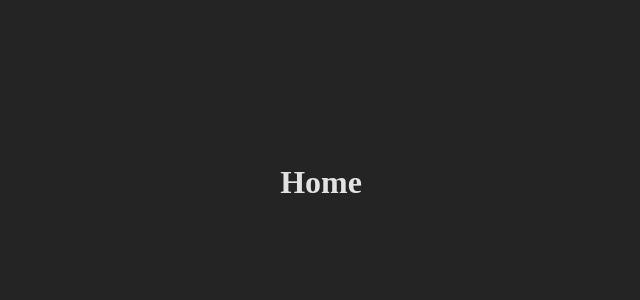
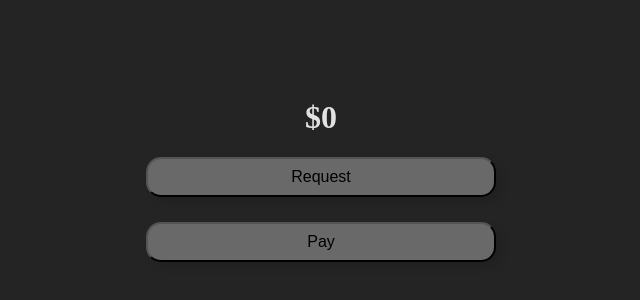
Before and after one commit to cyrusblake/Authentication-System-Java-Full-Stack, a React (Vite) app in the folder frontend/my-app/: page /home in a window 1280 px wide. Shown: the part 176-476 px from the top of the page, without its empty margins (319-959 px from the left). Built offline with nearby package versions, Linux system fonts and the light colour scheme.

Commit message:
more changes

```diff
--- a/frontend/my-app/src/pages/Home.jsx
+++ b/frontend/my-app/src/pages/Home.jsx
@@ -1,10 +1,13 @@
 import React from "react";
+import '../styles/Home.css'
 
 function Home(){
     return(
         <>
         <div className="contents">
-            <h1>Home</h1>
+            <h1>$0</h1>
+            <button className="hb">Request</button>
+            <button className="hb">Pay</button>
         </div>
         </>
     )
--- a/frontend/my-app/src/styles/Home.css
+++ b/frontend/my-app/src/styles/Home.css
@@ -9,3 +9,17 @@
 
 
 }
+
+
+
+.hb{
+    width: 350px;
+    border-radius: 15px;
+    color:black;
+    background-color:dimgrey;
+    margin-bottom: 25px;
+    height: 40px;
+    font-size: 16px;
+    cursor: pointer;
+    box-shadow: 6px 5px 8px rgba(0, 0, 0, 0.1);
+}
```
